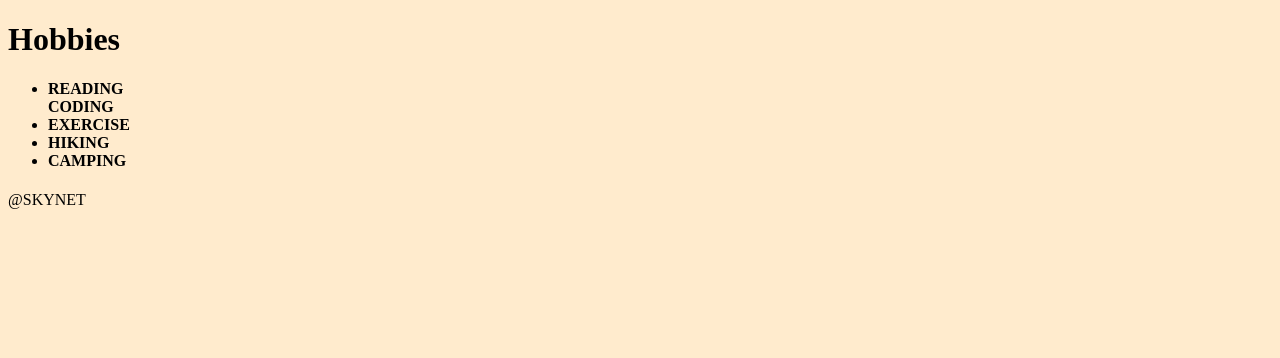
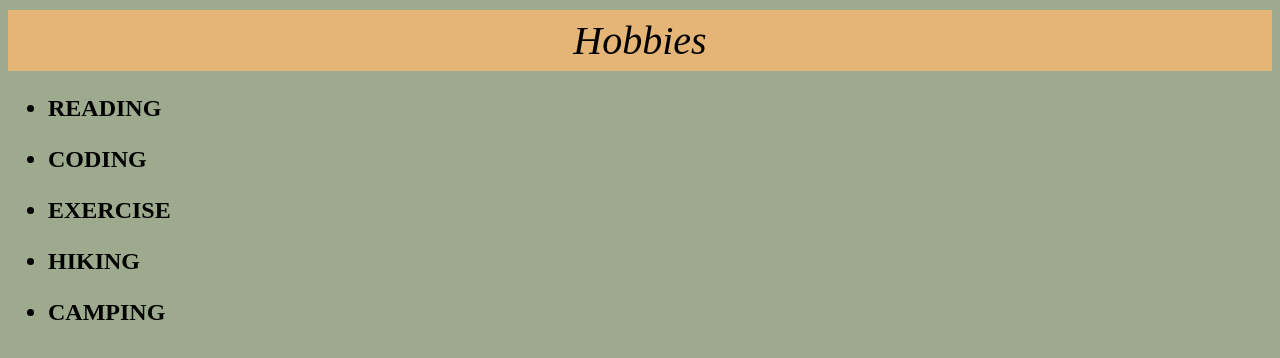
Before and after one commit to skunk29/html-portfolio, a plain HTML site: page public/Hobbies.html in a window 1280 px wide. Drawn offline with Linux system fonts and the light colour scheme.

Commit message:
Add files via upload

```diff
--- a/H.style.css
+++ b/H.style.css
@@ -1,3 +1,3 @@
 html{
-    background: blanchedalmond;
+    background: rgba(83, 105, 52, 0.562);
 }
--- a/public/Hobbies.html
+++ b/public/Hobbies.html
@@ -1,22 +1,12 @@
-<!DOCTYPE html>
-<html lang="en">
-  <head>
-    <meta charset="UTF-8">
-    <title>Hobbies</title>
-      <link rel="stylesheet" href="../H.style.css">
-  </head>
-   <body>
-     <h1>Hobbies</h1>
-     <h4><ul>
-            <li>READING</li>
-            <li">CODING</li>
-            <li>EXERCISE</li>
-            <li>HIKING</li>
-            <li>CAMPING</li>
-        </ul>
-     </h2>
-  </body>
-  <footer>
-    <p>@SKYNET</p>
-  </footer>
-</html>
+<link rel="stylesheet" href="../H.style.css">
+
+ <div style="text-align: center; background-color: rgb(228, 181, 119); margin-top: 10px; padding: 7px; font-size: 40px; font-style: oblique;"<h1>Hobbies</h1></div>
+<h2>
+  <ul>
+    <p><li>READING</li></p>
+    <P><li>CODING</li></P>
+    <p><li>EXERCISE</li></p>
+    <p><li>HIKING</li></p>
+    <p><li>CAMPING</li></p>
+  </ul>
+</h2>
```
Also changed, not shown: index.html (+13 -14 lines), public/Contact.html (+7 -16 lines).
